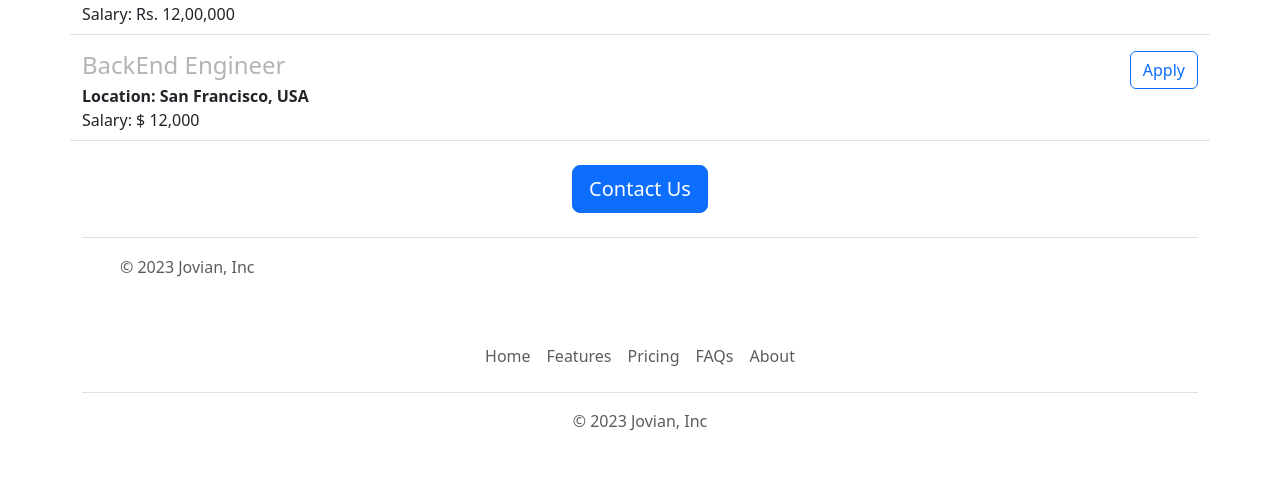
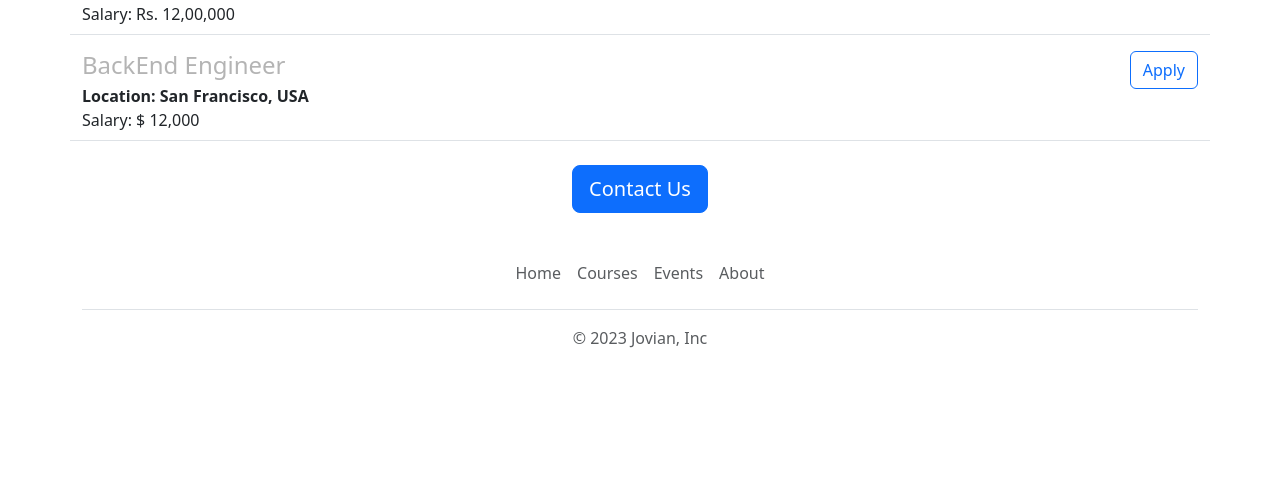
Before and after one commit to tuladhar33/jovian-careers-website-v2, a Flask app: page / in a window 1280 px wide. Shown: the part 1248-1737 px from the top of the page. After the commit the page ends 1596 px from the top, so only its background shows below. Run offline with Flask 2, Linux system fonts and the light colour scheme.

Commit message:
modified

```diff
--- a/templates/footer.html
+++ b/templates/footer.html
@@ -1,31 +1,11 @@
 <div class="container">
-  <footer class="d-flex flex-wrap justify-content-between align-items-center py-3 my-4 border-top">
-    <div class="col-md-4 d-flex align-items-center">
-      <a href="/" class="mb-3 me-2 mb-md-0 text-body-secondary text-decoration-none lh-1">
-        <svg class="bi" width="30" height="24"><use xlink:href="#bootstrap"/></svg>
-      </a>
-      <span class="mb-3 mb-md-0 text-body-secondary">&copy; 2023 Jovian, Inc</span>
-    </div>
-
-    <ul class="nav col-md-4 justify-content-end list-unstyled d-flex">
-      <li class="ms-3"><a class="text-body-secondary" href="#"><svg class="bi" width="24" height="24"><use xlink:href="#twitter"/></svg></a></li>
-      <li class="ms-3"><a class="text-body-secondary" href="#"><svg class="bi" width="24" height="24"><use xlink:href="#instagram"/></svg></a></li>
-      <li class="ms-3"><a class="text-body-secondary" href="#"><svg class="bi" width="24" height="24"><use xlink:href="#facebook"/></svg></a></li>
-    </ul>
-  </footer>
+    <footer class="py-3 my-4">
+      <ul class="nav justify-content-center border-bottom pb-3 mb-3">
+        <li class="nav-item"><a href="https://jovian.ai" class="nav-link px-2 text-body-secondary">Home</a></li>
+        <li class="nav-item"><a href="https://jovian.ai/learn" class="nav-link px-2 text-body-secondary">Courses</a></li>
+        <li class="nav-item"><a href="https://jovian.ai/events" class="nav-link px-2 text-body-secondary">Events</a></li>
+        <li class="nav-item"><a href="https://jovian.ai/about" class="nav-link px-2 text-body-secondary">About</a></li>
+      </ul>
+      <p class="text-center text-body-secondary">&copy; 2023 Jovian, Inc</p>
+    </footer>
 </div>
-
-<div class="b-example-divider"></div>
-
-<div class="container">
-  <footer class="py-3 my-4">
-    <ul class="nav justify-content-center border-bottom pb-3 mb-3">
-      <li class="nav-item"><a href="#" class="nav-link px-2 text-body-secondary">Home</a></li>
-      <li class="nav-item"><a href="#" class="nav-link px-2 text-body-secondary">Features</a></li>
-      <li class="nav-item"><a href="#" class="nav-link px-2 text-body-secondary">Pricing</a></li>
-      <li class="nav-item"><a href="#" class="nav-link px-2 text-body-secondary">FAQs</a></li>
-      <li class="nav-item"><a href="#" class="nav-link px-2 text-body-secondary">About</a></li>
-    </ul>
-    <p class="text-center text-body-secondary">&copy; 2023 Jovian, Inc</p>
-  </footer>
-</div>
--- a/templates/home.html
+++ b/templates/home.html
@@ -16,7 +16,7 @@
   </head>
   <body>
      {% include 'nav.html' %}
-        <img class="img-fluid" id="banner" src="https://jovian-careers-website.tuladhar.repl.co/static/banner.jpg" >
+        <img class="img-fluid" id="banner" src="/static/banner.jpg" >
     <div class="container">
     <h1 class="text-center mt-4 mb-2">Jovian Careers</h1>
     <hr>
@@ -36,9 +36,9 @@
       {% endfor %}
       </div>
 
-    <div class="text-center mt-4 mb-2">
-      <button class="btn btn-primary btn-lg">Contact Us</button>
-    </div>
+        <div class="text-center mt-4 mb-2">
+            <a href="mailto:service@bishara.com?subject=Contact%20US&body=Name%3A%20%3Cname%3E%0D%0A%0D%0Amessage%3A%20%3Cplease%20type%20in%20your%20message%3E" type='button' class="btn btn-primary btn-lg">Contact Us</a>
+          </div>
 
 </div>
     {% include 'footer.html' %}
--- a/templates/jobitems.html
+++ b/templates/jobitems.html
@@ -10,7 +10,7 @@
             {% endif %}
         </div>
     </div>
-    <div class="col-2">
-        <button type="button" class="btn btn-outline-primary float-end align-center">Apply</button>
+    <div class="col-2 padding-right:16px">
+        <a href="mailto:sales@bishara.com?subject=Application%20for%20{{job['title']}}&body=Name%3A%20%3Capplicant%20name%3E%0D%0A%0D%0Acontact%3A%20%3Ccontact%20detail%3E%0D%0AlinkedIn%20%3A%20%3ClinkedIn%3E" type="button" class="btn btn-outline-primary float-end align-center">Apply</a>
     </div>
 </div>
```
Also changed, not shown: 1 other file.
